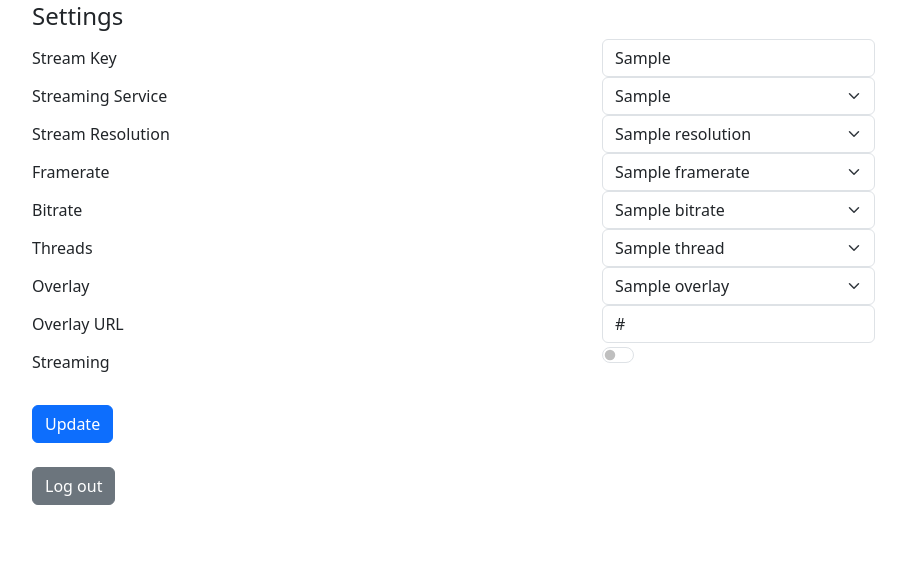
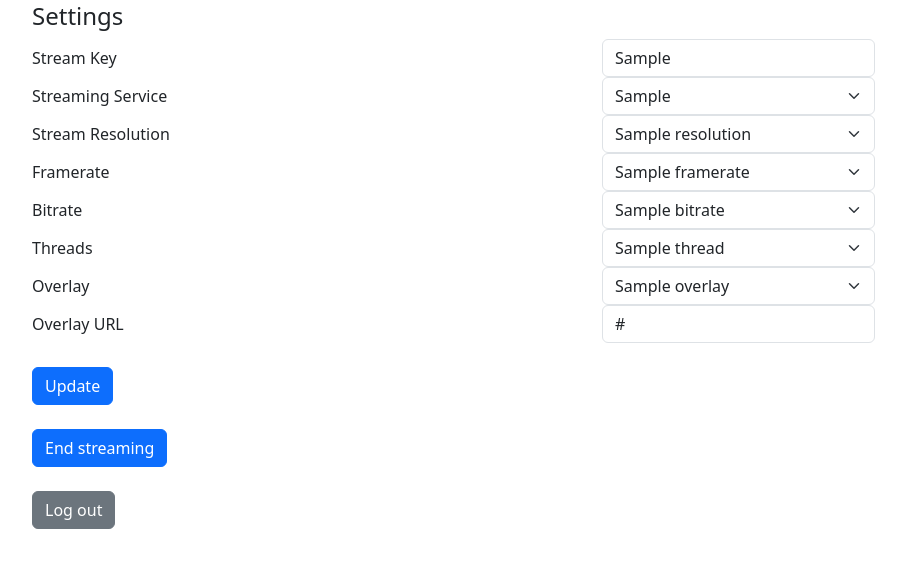
Before and after one commit to MazrimT/pi_stream, a Flask app: template app/templates/settings.html in a window 1280 px wide. Shown: the part 22-590 px from the top of the page, without its empty margins (50-956 px from the left). Run offline with Flask 3, Linux system fonts and the light colour scheme; the template is opened without the code that fills it: most values are stand-ins (such as "Sample title", 1, 10 or a date in 2020); parts of the project's set-up code (start-up, migrations or seed data) failed here and were passed over; some libraries are stand-ins or nearby versions.

Commit message:
Button for start/stop streaming instead of a checkbox

```diff
--- a/app/templates/settings.html
+++ b/app/templates/settings.html
@@ -89,14 +89,7 @@
             </div>
 
 
-            <div class="row">
-                <label class="col col-form-label">Streaming</label>
-                <div class="col">
-                    <div class="form-check form-switch">
-                        <input class="form-check-input w-10" type="checkbox" role="switch" id="streaming" name="streaming" {% if conf.streaming=="on" %}checked{% endif %}>
-                    </div>
-                </div>
-            </div>
+
 
         </div>
     </div>
@@ -106,13 +99,22 @@
     </div>
 
 </form>
+<br>
+<form method="POST" action="" class="container">
+    <div class="row-sm">
+        <div class="col">
+            {% if conf.streaming=="off" %}<button type="submit" class="btn btn-primary" id="streaming" name="streaming" value="on">Start streaming</button>
+            {% else %}<button type="submit" class="btn btn-primary" id="streaming" name="streaming" value="off">End streaming</button>{% endif %}
+
+        </div>
+    </div>
+</form>
+<br>
 <div class="container">
     <div class="col">
-        <br>
         <div class="row-sm">
             <a type="button" class="btn btn-secondary" href="{{ url_for('logout.logout') }}">Log out</a>
         </div>
     </div>
 </div>
-
 {% endblock %}
```
Also changed, not shown: app/lib/streamer.py (+6 -2 lines).
